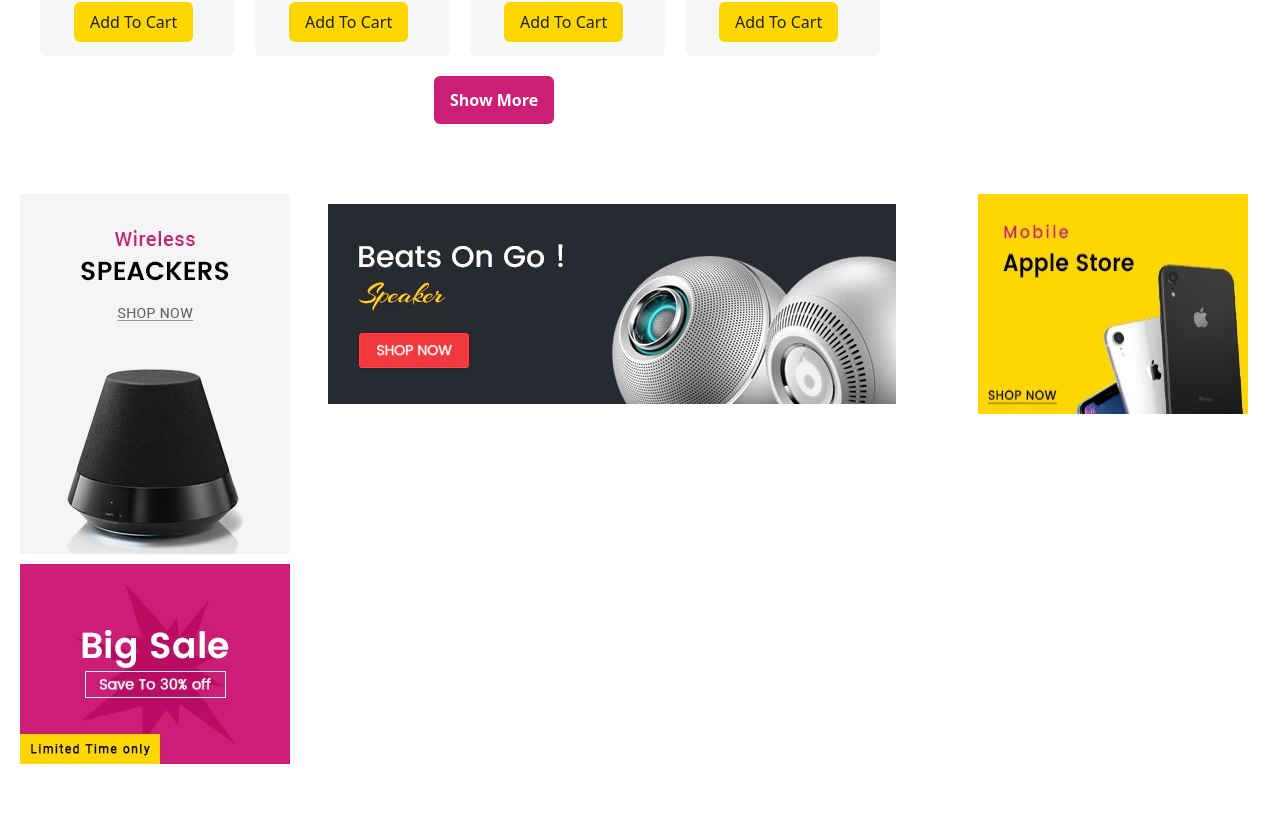
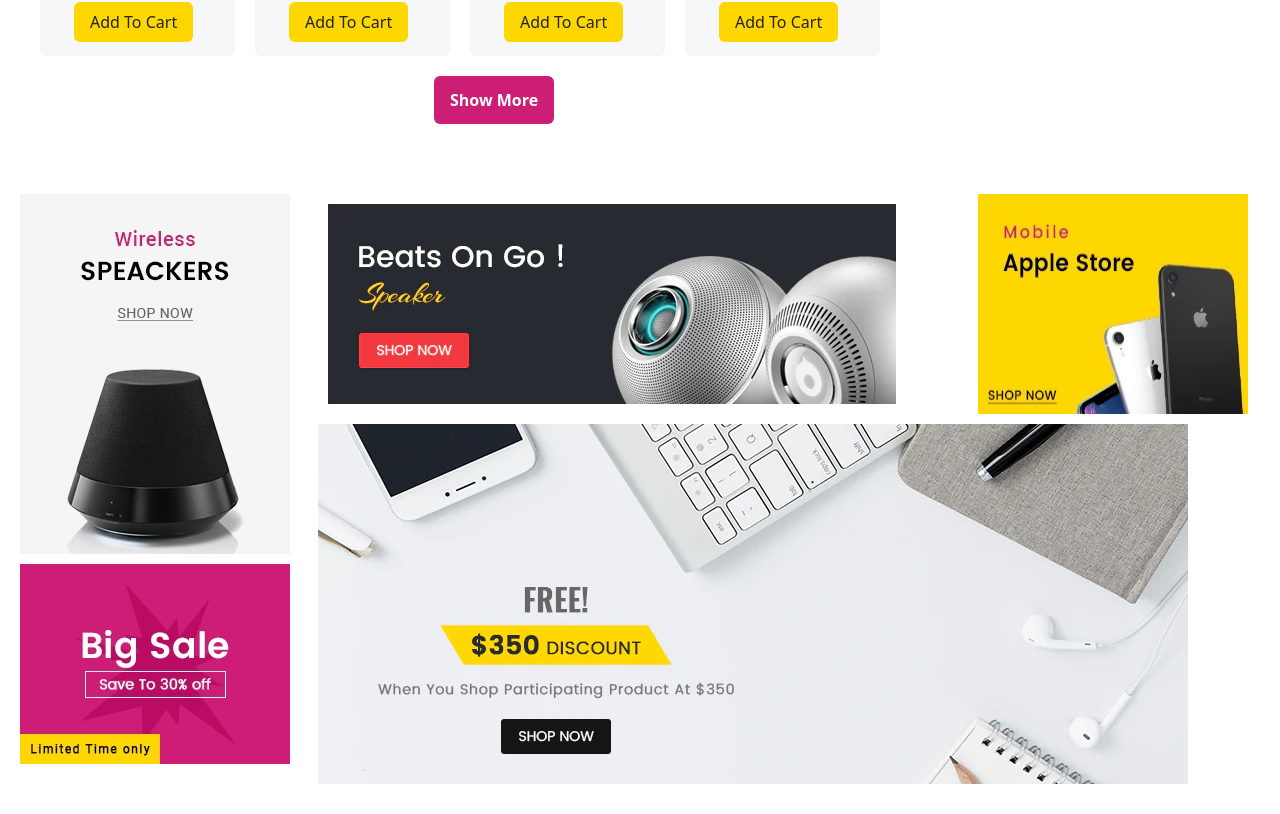
Before and after one commit to ShaliniNayan/ecom-pra, a React (Create React App) app: page / in a window 1280 px wide. Shown: the part 1318-2132 px from the top of the page. Built offline with nearby package versions, Linux system fonts and the light colour scheme.

Commit message:
Add bottom and add a image banner 5

```diff
--- a/src/comp/home.js
+++ b/src/comp/home.js
@@ -149,6 +149,9 @@
                 <img src='image/Multi-Banner-3.webp' alt='' className='p-[10px]'></img>
                 <img src='image/Multi-Banner-4.avif' alt=''></img>
               </div>
+              <div className='bottom max-w-[100%] flex justify-between mt-[10px]'>
+                <img src='image/Multi-Banner-5.webp' alt=''></img>
+              </div>
             </div>
           </div>
         </div>
```
